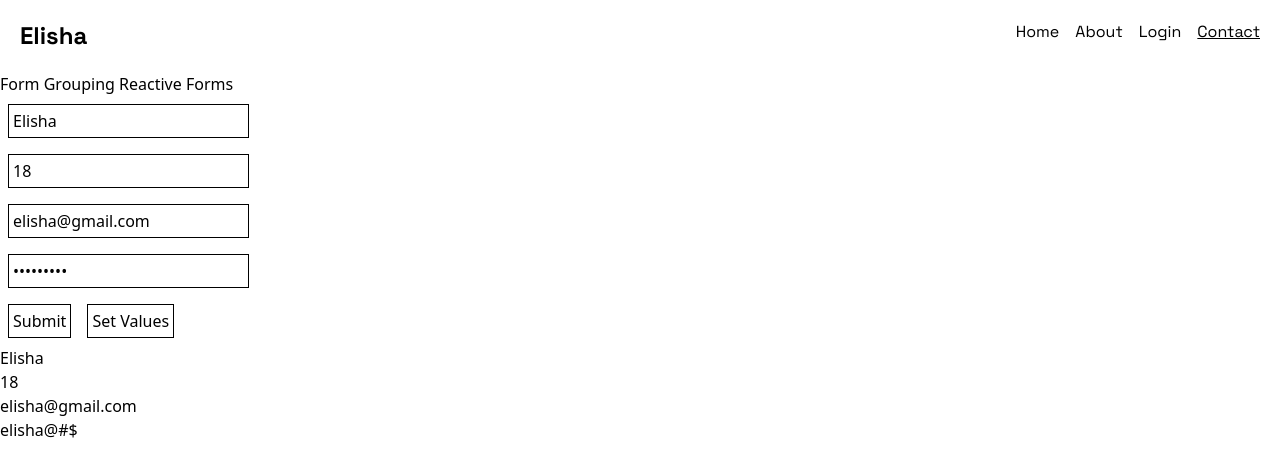
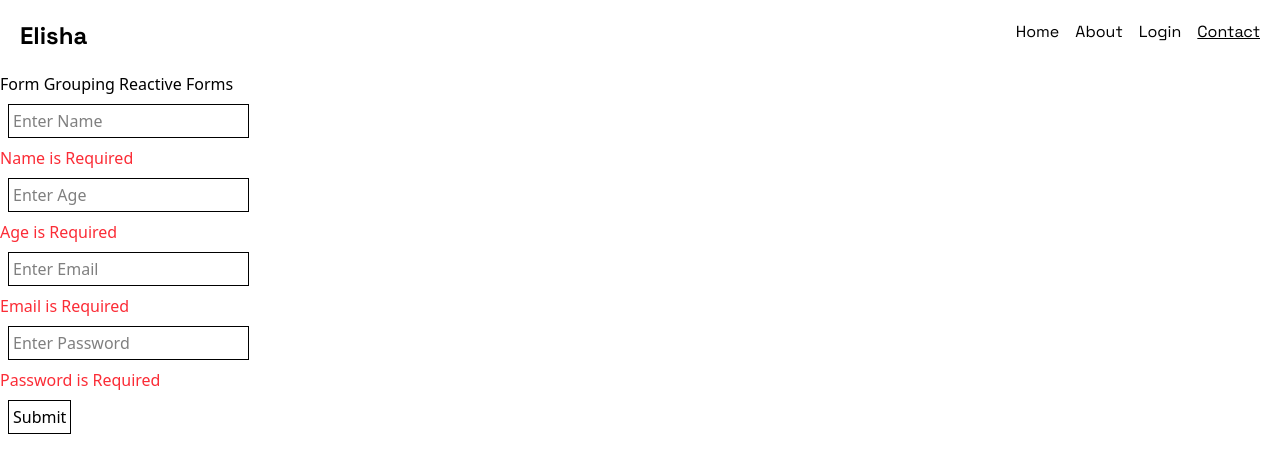
Before and after one commit to elishabhatti/angular-app, an Angular app: page /contact in a window 1280 px wide. Shown: the top 476 px of the page. Built offline with nearby package versions, Linux system fonts and the light colour scheme.

Commit message:
reactive form validation in angular

```diff
--- a/src/app/contact/contact.html
+++ b/src/app/contact/contact.html
@@ -8,12 +8,30 @@
     formControlName="name"
   />
   <br />
+  <span class="text-red-500" *ngIf="name?.hasError('required')"
+    >Name is Required</span
+  >
+  <span
+    class="text-red-500"
+    *ngIf="name?.invalid && (name?.dirty || name?.touched)"
+    >Provide user name</span
+  >
+  <br />
   <input
     class="border p-1 m-2"
     type="number"
     placeholder="Enter Age"
     formControlName="age"
   />
+  <br />
+  <span class="text-red-500" *ngIf="age?.hasError('required')"
+    >Age is Required</span
+  >
+  <span
+    class="text-red-500"
+    *ngIf="age?.invalid && (age?.dirty || age?.touched)"
+    >Provide user age</span
+  >
   <br />
   <input
     class="border p-1 m-2"
@@ -22,6 +40,15 @@
     formControlName="email"
   />
   <br />
+  <span class="text-red-500" *ngIf="email?.hasError('required')"
+    >Email is Required</span
+  >
+  <span
+    class="text-red-500"
+    *ngIf="email?.invalid && (email?.dirty || email?.touched)"
+    >Provide Valid user email</span
+  >
+  <br />
   <input
     class="border p-1 m-2"
     type="password"
@@ -29,14 +56,14 @@
     formControlName="password"
   />
   <br />
+  <span class="text-red-500" *ngIf="password?.hasError('required')"
+    >Password is Required</span
+  >
+  <span
+    class="text-red-500"
+    *ngIf="password?.invalid && (password?.dirty || password?.touched)"
+    >Provide user Password</span
+  >
+  <br />
   <button class="border p-1 m-2">Submit</button>
-  <button type="button" (click)="setValues()" class="border p-1 m-2">
-    Set Values
-  </button>
 </form>
-
-
-<h1>{{this.profileForm.value.name}} </h1>
-<h1>{{this.profileForm.value.age}} </h1>
-<h1>{{this.profileForm.value.email}} </h1>
-<h1>{{this.profileForm.value.password}} </h1>
--- a/src/app/contact/contact.ts
+++ b/src/app/contact/contact.ts
@@ -1,29 +1,47 @@
+import { NgIf } from '@angular/common';
 import { Component } from '@angular/core';
-import { FormControl, FormGroup, ReactiveFormsModule } from '@angular/forms';
+import {
+  FormControl,
+  FormGroup,
+  ReactiveFormsModule,
+  Validators,
+} from '@angular/forms';
 
 @Component({
   selector: 'app-contact',
-  imports: [ReactiveFormsModule],
+  imports: [ReactiveFormsModule, NgIf],
   templateUrl: './contact.html',
   styleUrl: './contact.css',
 })
 export class Contact {
   profileForm = new FormGroup({
-    name: new FormControl('Elisha'),
-    age: new FormControl('18'),
-    email: new FormControl('elisha@gmail.com'),
-    password: new FormControl('elisha@#$'),
+    name: new FormControl('', [Validators.required]),
+    age: new FormControl('', [Validators.required]),
+    email: new FormControl('', [
+      Validators.required,
+      Validators.pattern('^[a-z0-9._%+-]+@[a-z0-9.-]+.[a-z]{2,4}$'),
+      Validators.maxLength(50),
+    ]),
+    password: new FormControl('', [
+      Validators.required,
+      Validators.minLength(5),
+    ]),
   });
 
   onSubmit() {
     console.log(this.profileForm.value);
   }
-  setValues() {
-    this.profileForm.setValue({
-      name: "Guest",
-      age: "18",
-      email: "guest@gmail.com",
-      password : "guest@#$"
-    })
+
+  get name() {
+    return this.profileForm.get('name');
+  }
+  get age() {
+    return this.profileForm.get('age');
+  }
+  get email() {
+    return this.profileForm.get('email');
+  }
+  get password() {
+    return this.profileForm.get('password');
   }
 }
```
